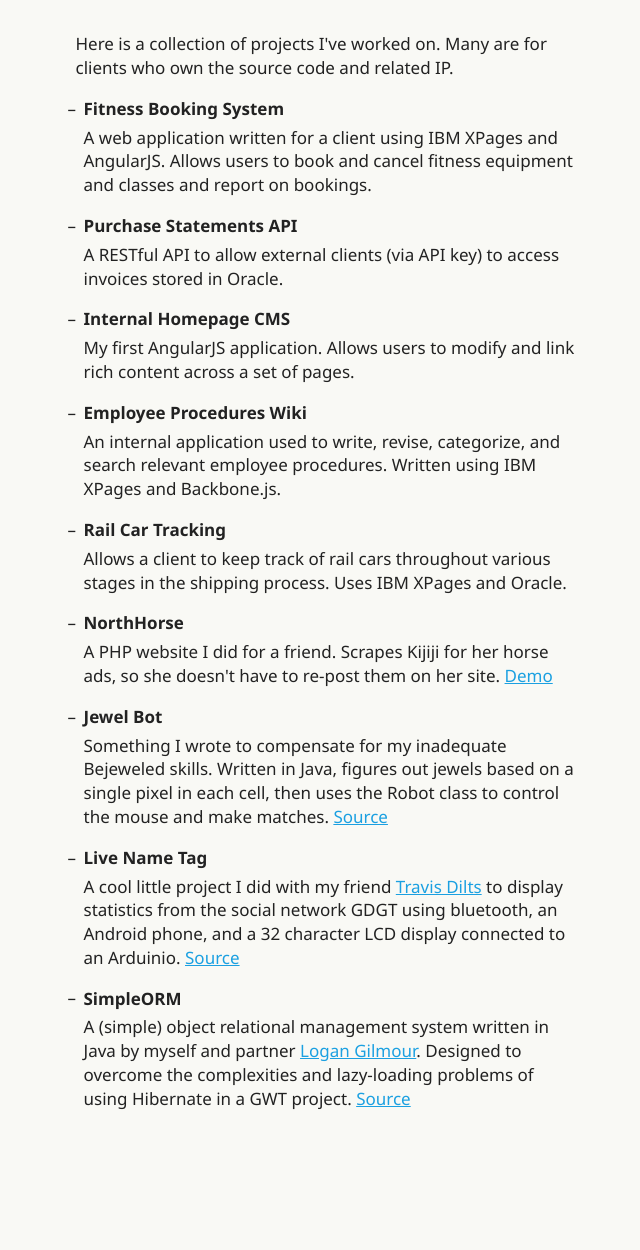
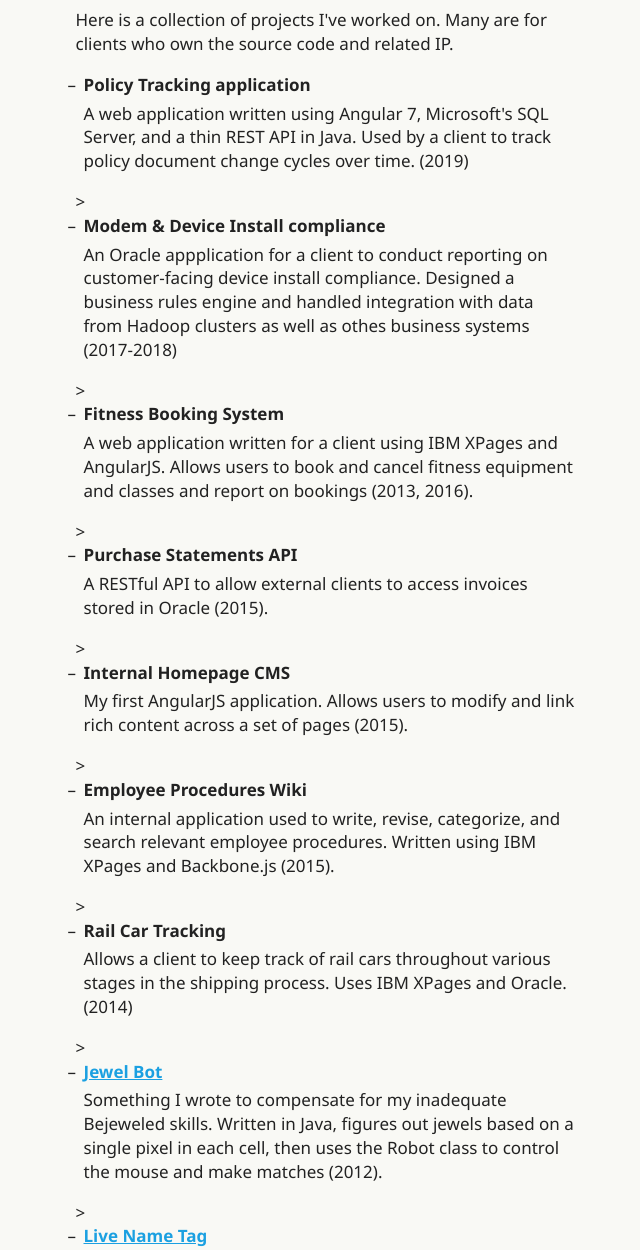
Before and after one commit to krisrm/krisrm.github.io, a plain HTML site: page index.html in a window 1280 px wide. Shown: the part 416-1666 px from the top of the page, without its empty margins (519-1159 px from the left). Before the commit the page ends 1643 px from the top, so only its background shows below. Drawn offline with Linux system fonts and the light colour scheme.

Commit message:
2019 updates

```diff
--- a/index.html
+++ b/index.html
@@ -29,7 +29,7 @@
         </span>
     </div>
     <div class="col-right fade-in-second">
-        <p>I am a <span class="age">25</span> year old web developer from Edmonton, Alberta.
+        <p>I am a software developer from Edmonton, Alberta.
             If you're looking for my resume, you can find that
             <a href="resume.html">here</a> (<a href="resume.pdf">PDF</a>).
             If you'd like to talk to me, send me an email at <a class="email"></a>.
@@ -46,62 +46,60 @@
         <p>Here is a collection of projects I've worked on. Many are for clients who own the source code and related IP.</p>
         <ul>
             <li>
+                <strong>Policy Tracking application</strong>
+                <p>
+                    A web application written using Angular 7, Microsoft's SQL Server, and a thin REST API in Java.
+                    Used by a client to track policy document change cycles over time. (2019)
+                </p>
+            </li>>
+            <li>
+                <strong>Modem & Device Install compliance</strong>
+                <p>
+                    An Oracle appplication for a client to conduct reporting on customer-facing device install compliance.
+                    Designed a business rules engine and handled integration with data from Hadoop clusters as well as othes business systems (2017-2018)
+                </p>
+            </li>>
+            <li>
                 <strong>Fitness Booking System</strong>
                 <p>
                     A web application written for a client using IBM XPages and AngularJS.
-                    Allows users to book and cancel fitness equipment and classes and report on bookings.
+                    Allows users to book and cancel fitness equipment and classes and report on bookings (2013, 2016).
                 </p>
-            </li>
+            </li>>
             <li>
                 <strong>Purchase Statements API</strong>
                 <p>
-                    A RESTful API to allow external clients (via API key) to access invoices stored in Oracle.
+                    A RESTful API to allow external clients to access invoices stored in Oracle (2015).
                 </p>
-            </li>
+            </li>>
             <li>
                 <strong>Internal Homepage CMS</strong>
                 <p>
-                    My first AngularJS application. Allows users to modify and link rich content across a set of pages.
+                    My first AngularJS application. Allows users to modify and link rich content across a set of pages (2015).
                 </p>
-            </li>
+            </li>>
             <li>
                 <strong>Employee Procedures Wiki</strong>
                 <p>
-                    An internal application used to write, revise, categorize, and search relevant employee procedures. Written using IBM XPages and Backbone.js.
+                    An internal application used to write, revise, categorize, and search relevant employee procedures.
+                    Written using IBM XPages and Backbone.js (2015).
                 </p>
-            </li>
+            </li>>
             <li>
                 <strong>Rail Car Tracking</strong>
                 <p>
-                    Allows a client to keep track of rail cars throughout various stages in the shipping process. Uses IBM XPages and Oracle.
+                    Allows a client to keep track of rail cars throughout various stages in the shipping process. Uses IBM XPages and Oracle. (2014)
                 </p>
-            </li>
+            </li>>
             <li>
-                <strong>NorthHorse</strong>
-                <p>A PHP website I did for a friend. Scrapes Kijiji for her horse ads, so she doesn't have to re-post them on her site.
-                <a href="http://northhorse.ca">Demo</a>
-                </p>
-            </li>
+                <strong><a class="display-link" href="https://github.com/krisrm/jewelbot">Jewel Bot</a></strong>
+                <p>Something I wrote to compensate for my inadequate Bejeweled skills. Written in Java, figures out jewels based on a single pixel in each cell,
+                    then uses the Robot class to control the mouse and make matches (2012).</p>
+            </li>>
             <li>
-                <strong>Jewel Bot</strong>
-                <p>Something I wrote to compensate for my inadequate Bejeweled skills. Written in Java, figures out jewels based on a single pixel in each cell,
-                    then uses the Robot class to control the mouse and make matches.
-                    <a href="https://github.com/krisrm/jewelbot">Source</a>
-                </p>
-            </li>
-            <li>
-                <strong>Live Name Tag</strong>
-                <p>A cool little project I did with my friend <a class="no-display-link" href="http://travisdilts.com">Travis Dilts</a>
-                    to display statistics from the social network GDGT using bluetooth, an Android phone, and a 32 character LCD display connected to
-                    an Arduinio. <a href="https://github.com/krisrm/live-nametag">Source</a></p>
-            </li>
-            <li>
-                <strong>SimpleORM</strong>
-                <p>A (simple) object relational management system written in Java by myself and partner <a href="http://logangilmour.com/">Logan Gilmour</a>.
-                    Designed to overcome the complexities and lazy-loading problems of using Hibernate in a GWT project.
-                    <a href="https://github.com/krisrm/simple-orm-gwt">Source</a>
-                </p>
-            </li>
+                <strong><a class="display-link" href="https://github.com/krisrm/live-nametag">Live Name Tag</a></strong>
+                <p>A cool little project I did with my friend <a class="no-display-link" href="http://travisdilts.com">Travis Dilts</a> to display statistics from the social network GDGT using bluetooth, an Android phone, and a 32 character LCD display connected to an Arduinio (2012).</p>
+            </li>>
         </ul>
     </div>
 </section>
```
Also changed, not shown: resume.html (+20 -7 lines).
